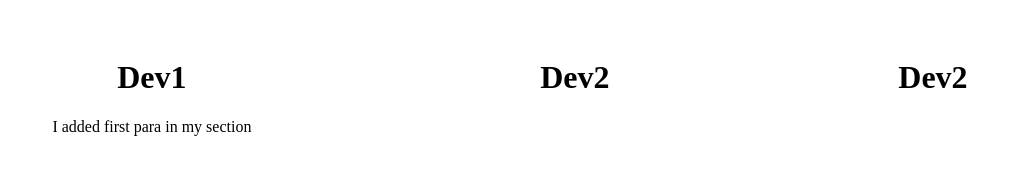
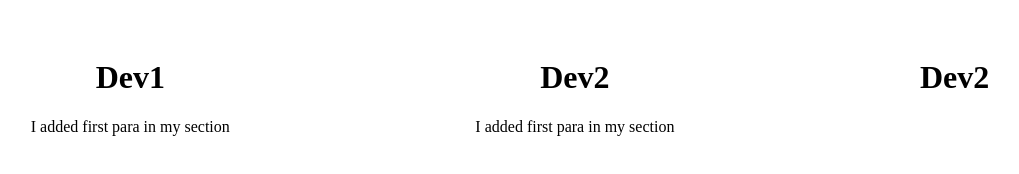
Before and after one commit to uzair-sayyed-practice/PushMergePullPractice, a plain HTML site: page index.html in a window 1280 px wide. Shown: the whole page, without its empty margins (130-1149 px from the left). Drawn offline with Linux system fonts and the light colour scheme.

Commit message:
i added first para in my section

```diff
--- a/index.html
+++ b/index.html
@@ -15,6 +15,7 @@
         </div>
         <div class="dev2">
             <h1>Dev2</h1>
+            <p>I added first para in my section</p>
         </div>
         <div class="dev3">
             <h1>Dev2</h1>
```
